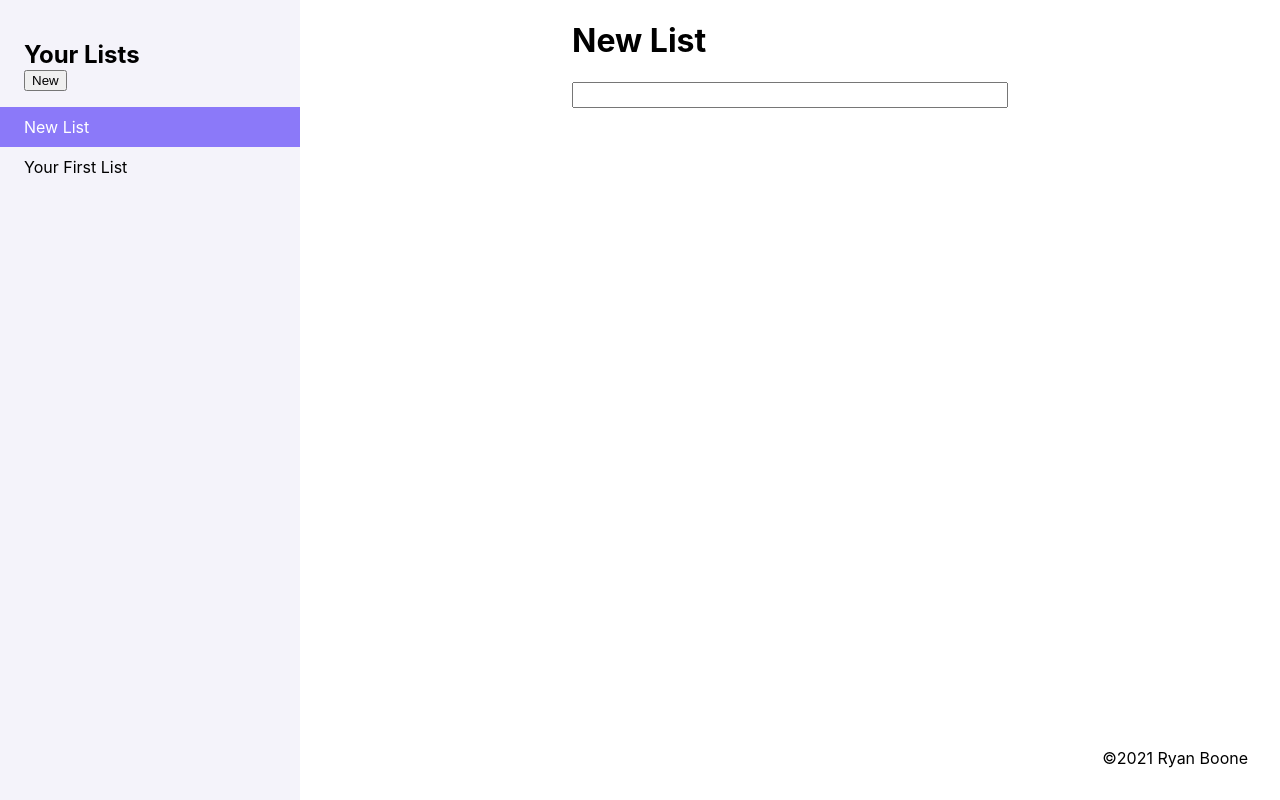
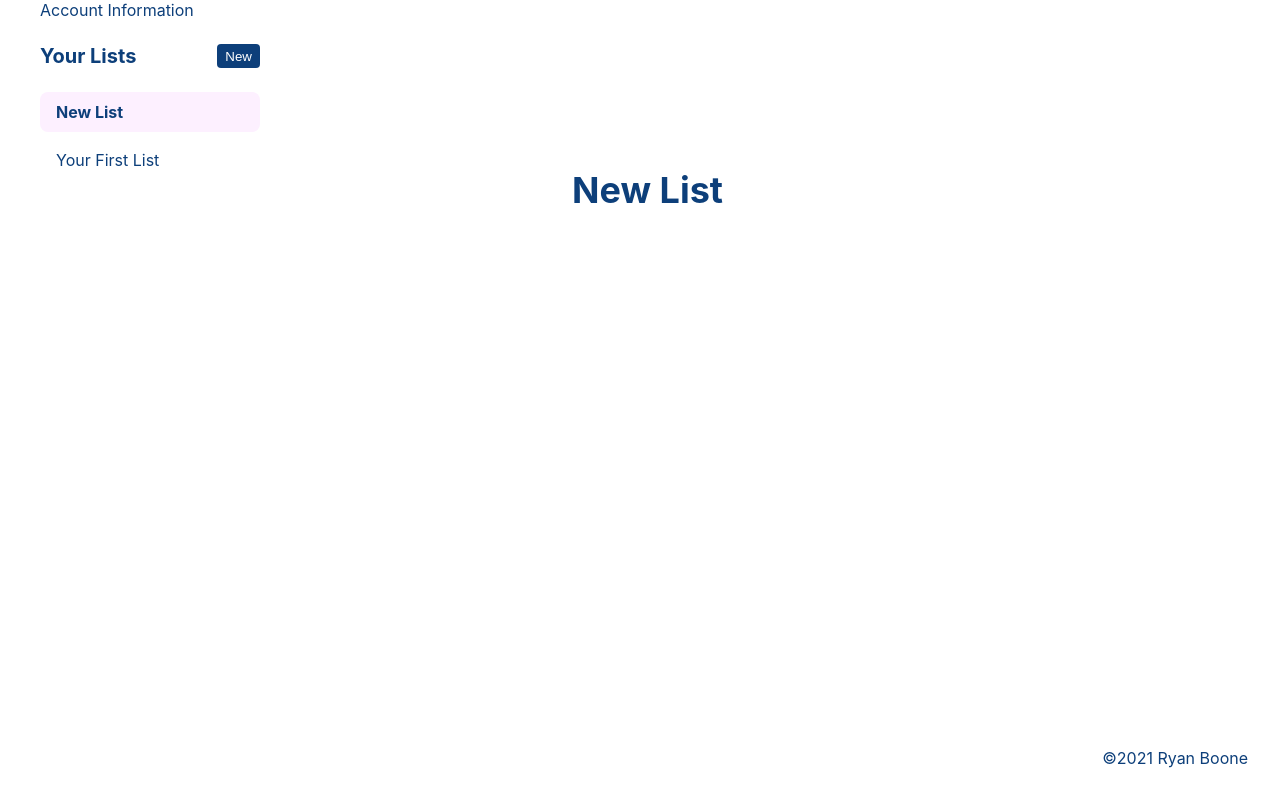
Before and after one commit to falldowngoboone/rlcl, a Next.js app: page /app in a window 1280 px wide. Both pictures are taken after a click on the button "New". Built offline with nearby package versions, Linux system fonts and the light colour scheme.

Commit message:
Add a theme

```diff
--- a/src/components/AddItemForm.tsx
+++ b/src/components/AddItemForm.tsx
@@ -1,7 +1,7 @@
 /** @jsxImportSource @emotion/react */
 
 import * as React from "react";
-import { css } from "@emotion/react";
+import { css, useTheme } from "@emotion/react";
 import { useCreateItem } from "../context/items";
 import { List } from "../model";
 
@@ -13,6 +13,7 @@ type AddItemFormProps = {
 function AddItemForm({ list, onSubmit }: AddItemFormProps) {
   const [itemName, setItemName] = React.useState("");
   const { mutate: createItem } = useCreateItem();
+  const theme = useTheme();
 
   return (
     <form
@@ -39,6 +40,15 @@ function AddItemForm({ list, onSubmit }: AddItemFormProps) {
         css={css`
           width: 100%;
           font: inherit;
+          font-size: 20px;
+          appearance: none;
+          background-color: ${theme.color.surfacePrimary};
+          border-radius: ${theme.radius.large};
+          border: 0;
+          box-shadow: ${theme.shadow.inset};
+          margin: 0;
+          display: block;
+          padding: ${theme.space[0]};
         `}
         type="text"
         name="item-name"
--- a/src/components/ContentEditable.tsx
+++ b/src/components/ContentEditable.tsx
@@ -1,4 +1,5 @@
 import * as React from "react";
+import { Interpolation, Theme } from "@emotion/react";
 
 type ListNameProps = {
   as?: React.ElementType;
@@ -10,7 +11,10 @@ function ContentEditable({
   as: Component = "div",
   initialValue,
   onChange,
-}: ListNameProps) {
+  ...props
+}: ListNameProps & {
+  css?: Interpolation<Theme>;
+}) {
   const editBoxRef = React.useRef<HTMLHeadingElement>(null);
 
   React.useEffect(() => {
@@ -55,6 +59,7 @@ function ContentEditable({
       ref={editBoxRef}
       onBlur={handleBlur}
       onInput={handleInput}
+      {...props}
     />
   );
 }
--- a/src/components/Detail.tsx
+++ b/src/components/Detail.tsx
@@ -1,7 +1,7 @@
 /** @jsxImportSource @emotion/react */
 
 import * as React from "react";
-import { css } from "@emotion/react";
+import { css, useTheme } from "@emotion/react";
 import AddItemForm from "./AddItemForm";
 import ListItem from "./ListItem";
 import { List } from "../model";
@@ -16,6 +16,7 @@ type DetailProps = {
 function Detail({ list }: DetailProps) {
   const { mutate: updateList } = useUpdateList();
   const listItems = useListItems(list.id);
+  const theme = useTheme();
 
   const handleToggle = React.useCallback(
     (itemId: string, checked: boolean) => {
@@ -56,6 +57,10 @@ function Detail({ list }: DetailProps) {
         onChange={(name) => {
           name && updateList({ id: list.id, name });
         }}
+        css={css`
+          margin-top: min(15vw, ${theme.space[6]});
+          font-size: 36px;
+        `}
       />
       <div>
         <AddItemForm list={list} onSubmit={handleAddItem} />
@@ -65,7 +70,7 @@ function Detail({ list }: DetailProps) {
             padding: 0;
 
             & > * + * {
-              margin-top: 8px;
+              margin-top: ${theme.space[0]};
             }
           `}
         >
@@ -75,13 +80,13 @@ function Detail({ list }: DetailProps) {
               css={css`
                 display: flex;
                 justify-content: space-between;
-                padding: 8px;
-                margin-left: -8px;
-                margin-right: -8px;
+                padding: ${theme.space[0]};
+                margin-left: -${theme.space[0]};
+                margin-right: -${theme.space[0]};
 
                 &:hover,
                 &:focus-within {
-                  background-color: #f9f9fc;
+                  background-color: ${theme.color.surfaceSecondary};
                 }
               `}
             >
--- a/src/components/IconButton.tsx
+++ b/src/components/IconButton.tsx
@@ -1,44 +1,23 @@
 /** @jsxImportSource @emotion/react */
 
 import { ElementType, DetailedHTMLProps, ButtonHTMLAttributes } from "react";
-import { Theme } from "@emotion/react";
+import { Theme, css, useTheme } from "@emotion/react";
 import styled from "@emotion/styled";
 
 const icons = {
   trash: (
     <>
-      <path
-        d="M5 6H19V19C19 20.6569 17.6569 22 16 22H8C6.34315 22 5 20.6569 5 19V6ZM7 8V19C7 19.5523 7.44772 20 8 20H16C16.5523 20 17 19.5523 17 19V8H7Z"
-        fill="#9795A1"
-      />
-      <path
-        d="M4 7C4 6.44772 4.44772 6 5 6H19C19.5523 6 20 6.44772 20 7C20 7.55228 19.5523 8 19 8H5C4.44772 8 4 7.55228 4 7Z"
-        fill="#9795A1"
-      />
-      <path
-        d="M8 5C8 3.34315 9.34315 2 11 2H13C14.6569 2 16 3.34315 16 5V8H8V5ZM11 4C10.4477 4 10 4.44772 10 5V6H14V5C14 4.44772 13.5523 4 13 4H11Z"
-        fill="#9795A1"
-      />
-      <path
-        d="M10 10C10.5523 10 11 10.4477 11 11V17C11 17.5523 10.5523 18 10 18C9.44772 18 9 17.5523 9 17V11C9 10.4477 9.44772 10 10 10Z"
-        fill="#9795A1"
-      />
-      <path
-        d="M14 10C14.5523 10 15 10.4477 15 11V17C15 17.5523 14.5523 18 14 18C13.4477 18 13 17.5523 13 17V11C13 10.4477 13.4477 10 14 10Z"
-        fill="#9795A1"
-      />
+      <path d="M5 6H19V19C19 20.6569 17.6569 22 16 22H8C6.34315 22 5 20.6569 5 19V6ZM7 8V19C7 19.5523 7.44772 20 8 20H16C16.5523 20 17 19.5523 17 19V8H7Z" />
+      <path d="M4 7C4 6.44772 4.44772 6 5 6H19C19.5523 6 20 6.44772 20 7C20 7.55228 19.5523 8 19 8H5C4.44772 8 4 7.55228 4 7Z" />
+      <path d="M8 5C8 3.34315 9.34315 2 11 2H13C14.6569 2 16 3.34315 16 5V8H8V5ZM11 4C10.4477 4 10 4.44772 10 5V6H14V5C14 4.44772 13.5523 4 13 4H11Z" />
+      <path d="M10 10C10.5523 10 11 10.4477 11 11V17C11 17.5523 10.5523 18 10 18C9.44772 18 9 17.5523 9 17V11C9 10.4477 9.44772 10 10 10Z" />
+      <path d="M14 10C14.5523 10 15 10.4477 15 11V17C15 17.5523 14.5523 18 14 18C13.4477 18 13 17.5523 13 17V11C13 10.4477 13.4477 10 14 10Z" />
     </>
   ),
   edit: (
     <>
-      <path
-        d="M14.7279 4.00003C15.5089 3.21898 16.7753 3.21898 17.5563 4.00003L20.3847 6.82846C21.1658 7.6095 21.1658 8.87583 20.3847 9.65688L9.36392 20.6777C8.98884 21.0528 8.48013 21.2635 7.9497 21.2635L5.12128 21.2635C4.01671 21.2635 3.12127 20.3681 3.12127 19.2635L3.12127 16.4351C3.12127 15.9046 3.33199 15.3959 3.70706 15.0208L14.7279 4.00003ZM18.9705 8.24267L16.1421 5.41424L5.12127 16.4351V19.2635H7.9497L18.9705 8.24267Z"
-        fill="#9795A1"
-      />
-      <path
-        d="M16.8492 11.7782L12.6065 7.53555L14.0208 6.12134L18.2634 10.364L16.8492 11.7782Z"
-        fill="#9795A1"
-      />
+      <path d="M14.7279 4.00003C15.5089 3.21898 16.7753 3.21898 17.5563 4.00003L20.3847 6.82846C21.1658 7.6095 21.1658 8.87583 20.3847 9.65688L9.36392 20.6777C8.98884 21.0528 8.48013 21.2635 7.9497 21.2635L5.12128 21.2635C4.01671 21.2635 3.12127 20.3681 3.12127 19.2635L3.12127 16.4351C3.12127 15.9046 3.33199 15.3959 3.70706 15.0208L14.7279 4.00003ZM18.9705 8.24267L16.1421 5.41424L5.12127 16.4351V19.2635H7.9497L18.9705 8.24267Z" />
+      <path d="M16.8492 11.7782L12.6065 7.53555L14.0208 6.12134L18.2634 10.364L16.8492 11.7782Z" />
     </>
   ),
 };
@@ -59,8 +38,8 @@ const VisuallyHidden = styled.span`
 
 const Button = styled.button`
   border-style: none;
-  background-color: #fff;
-  border-radius: 4px;
+  background-color: ${({ theme }) => theme.color.surfacePrimary};
+  border-radius: ${({ theme }) => theme.radius.small};
   appearance: none;
   margin: 0;
   padding: 0;
@@ -78,6 +57,8 @@ type IconButtonProps = {
 >;
 
 function IconButton({ variant, label, ...props }: IconButtonProps) {
+  const theme = useTheme();
+
   return (
     <Button {...props}>
       <svg
@@ -87,6 +68,9 @@ function IconButton({ variant, label, ...props }: IconButtonProps) {
         height="24"
         viewBox="0 0 24 24"
         xmlns="http://www.w3.org/2000/svg"
+        css={css`
+          fill: ${theme.color.iconPrimary};
+        `}
       >
         {icons[variant]}
       </svg>
--- a/src/components/ListItem.tsx
+++ b/src/components/ListItem.tsx
@@ -1,8 +1,7 @@
 /** @jsxImportSource @emotion/react */
 
 import * as React from "react";
-import { css, Interpolation, Theme } from "@emotion/react";
-import styled from "@emotion/styled";
+import { css, Interpolation, Theme, useTheme } from "@emotion/react";
 import { useUpdateItem } from "../context/items";
 
 import { Item } from "../model";
@@ -20,6 +19,7 @@ function ListItem({ item, checked, onToggle, onRemove }: ListItemProps) {
   const [itemName, setItemName] = React.useState(item.name);
   const nameEditInput = React.useRef<HTMLInputElement>(null);
   const { mutate: updateItem } = useUpdateItem();
+  const theme = useTheme();
 
   React.useEffect(() => {
     if (editView && nameEditInput.current) {
@@ -91,7 +91,7 @@ function ListItem({ item, checked, onToggle, onRemove }: ListItemProps) {
           display: flex;
 
           & > * + * {
-            margin-left: 8px;
+            margin-left: ${theme.space[0]};
           }
         `}
       >
@@ -107,7 +107,7 @@ function ListItem({ item, checked, onToggle, onRemove }: ListItemProps) {
             checked &&
             css`
               text-decoration: line-through;
-              color: #9795a1;
+              color: ${theme.color.textSecondary};
             `
           }
         >
@@ -126,7 +126,7 @@ function ListItem({ item, checked, onToggle, onRemove }: ListItemProps) {
           }
 
           & > button + button {
-            margin-left: 8px;
+            margin-left: ${theme.space[0]};
           }
         `}
       >
@@ -147,6 +147,8 @@ type CheckBoxProps = React.ClassAttributes<HTMLInputElement> &
   };
 
 function CheckBox({ type: _ignored, ...props }: CheckBoxProps) {
+  const theme = useTheme();
+
   return (
     <span
       css={css`
@@ -159,16 +161,16 @@ function CheckBox({ type: _ignored, ...props }: CheckBoxProps) {
             appearance: none;
             height: 24px;
             width: 24px;
-            background-color: #f4f3fa;
-            border-radius: 4px;
-            box-shadow: inset -1px 1px 4px #c4c2cf;
+            background-color: ${theme.color.surfacePrimary};
+            border-radius: ${theme.radius.small};
+            box-shadow: ${theme.shadow.inset};
             margin: 0;
             display: block;
           `,
           props.checked &&
             css`
-              background-color: #3a2c8e;
-              box-shadow: inset -1px 1px 2px #332b64;
+              background-color: ${theme.color.surfaceCallout};
+              box-shadow: none;
             `,
         ]}
         type="checkbox"
--- a/src/components/Lists.tsx
+++ b/src/components/Lists.tsx
@@ -1,7 +1,7 @@
 /** @jsxImportSource @emotion/react */
 
 import Link from "next/link";
-import { css } from "@emotion/react";
+import { css, useTheme } from "@emotion/react";
 import { List } from "../model";
 import { useRemoveList } from "../context/lists";
 import IconButton from "./IconButton";
@@ -14,6 +14,7 @@ type ListsProps = {
 
 function Lists({ lists, onListSelect, selectedId }: ListsProps) {
   const { mutate: removeList } = useRemoveList();
+  const theme = useTheme();
 
   return (
     <>
@@ -21,8 +22,12 @@ function Lists({ lists, onListSelect, selectedId }: ListsProps) {
         <ol
           css={css`
             list-style-type: none;
+            margin: 0;
             padding: 0;
-            margin: 0;
+
+            & > * + * {
+              margin-top: 0.5rem;
+            }
           `}
         >
           {lists.map(({ name, id }) => (
@@ -30,26 +35,22 @@ function Lists({ lists, onListSelect, selectedId }: ListsProps) {
               key={id}
               css={[
                 css`
-                  padding: 8px 24px;
+                  padding: 8px 16px;
                   position: relative;
                   display: flex;
                   justify-content: space-between;
                   align-items: center;
+                  border-radius: ${theme.radius.large};
 
                   &:hover,
                   &:focus-within {
-                    background-color: #e0dbff;
+                    background-color: ${theme.color.surfaceSecondary};
                   }
                 `,
                 selectedId === id &&
                   css`
-                    background-color: #8b79f9;
-                    color: #ffffff;
-
-                    &:hover,
-                    &:focus-within {
-                      background-color: #8b79f9;
-                    }
+                    background-color: ${theme.color.surfaceSecondary};
+                    font-weight: 700;
                   `,
               ]}
             >
--- a/src/context/index.tsx
+++ b/src/context/index.tsx
@@ -1,5 +1,7 @@
 import * as React from "react";
+import { ThemeProvider } from "@emotion/react";
 
+import theme from "../utils/theme";
 import { ListsStateProvider } from "./lists";
 import { ItemsStateProvider } from "./items";
 
@@ -10,7 +12,9 @@ type AppProvidersProps = {
 function AppProviders({ children }: AppProvidersProps) {
   return (
     <ListsStateProvider>
-      <ItemsStateProvider>{children}</ItemsStateProvider>
+      <ItemsStateProvider>
+        <ThemeProvider theme={theme}>{children}</ThemeProvider>
+      </ItemsStateProvider>
     </ListsStateProvider>
   );
 }
--- a/src/pages/app.tsx
+++ b/src/pages/app.tsx
@@ -2,7 +2,7 @@
 
 import * as React from "react";
 import Head from "next/head";
-import { css } from "@emotion/react";
+import { css, useTheme } from "@emotion/react";
 
 import Lists from "../components/Lists";
 import Detail from "../components/Detail";
@@ -12,6 +12,7 @@ function App() {
   const [lists] = useLists();
   const [selectedListId, setSelectedListId] = React.useState<string>();
   const { mutate: createList } = useCreateList();
+  const theme = useTheme();
 
   const selectedList = lists.find((list) => list.id === selectedListId);
 
@@ -20,6 +21,7 @@ function App() {
       css={css`
         display: flex;
         height: 100vh;
+        color: ${theme.color.textPrimary};
       `}
     >
       <Head>
@@ -30,27 +32,50 @@ function App() {
       <section
         css={css`
           flex: 0 0 300px;
-          overflow-y: auto;
-          background-color: #f4f3fa;
+          height: 100%;
+          overflow: hidden;
+          display: flex;
+          flex-direction: column;
+
+          & > * + * {
+            margin-top: ${theme.space[2]};
+          }
         `}
       >
         <div
           css={css`
-            position: sticky;
-            top: 0;
-            padding: 40px 24px 16px;
-            background-color: #f4f3fa;
-            z-index: 2;
+            padding-left: ${theme.space[3]};
+            padding-right: ${theme.space[3]};
+          `}
+        >
+          Account Information
+        </div>
+        <div
+          css={css`
+            display: flex;
+            justify-content: space-between;
+            padding-left: ${theme.space[3]};
+            padding-right: ${theme.space[3]};
           `}
         >
           <h2
             css={css`
               margin: 0;
+              font-size: 20px;
             `}
           >
             Your Lists
           </h2>
           <button
+            css={css`
+              appearance: none;
+              color: ${theme.color.textCallout};
+              background-color: ${theme.color.surfaceCallout};
+              border: 0;
+              border-radius: ${theme.radius.small};
+              display: inline-block;
+              padding: 0 8px;
+            `}
             onClick={(e) => {
               e.preventDefault();
               createList(
@@ -66,6 +91,14 @@ function App() {
             New
           </button>
         </div>
+        <div
+          css={css`
+            max-height: 100%;
+            overflow-y: auto;
+            padding-left: ${theme.space[3]};
+            padding-right: ${theme.space[3]};
+          `}
+        >
           <Lists
             lists={lists}
             onListSelect={(id) => {
@@ -73,6 +106,7 @@ function App() {
             }}
             selectedId={selectedListId}
           />
+        </div>
       </section>
       <div
         css={css`
--- a/src/styles/Home.module.css
+++ b/src/styles/Home.module.css
@@ -62,7 +62,7 @@
 
 .code {
   background: #fafafa;
-  border-radius: 5px;
+  border-radius: 4px;
   padding: 0.75rem;
   font-size: 1.1rem;
   font-family: Menlo, Monaco, Lucida Console, Liberation Mono, DejaVu Sans Mono,
@@ -85,7 +85,7 @@
   color: inherit;
   text-decoration: none;
   border: 1px solid #eaeaea;
-  border-radius: 10px;
+  border-radius: 8px;
   transition: color 0.15s ease, border-color 0.15s ease;
   width: 45%;
 }
--- /dev/null
+++ b/src/utils/theme.ts
@@ -0,0 +1,30 @@
+const theme = {
+  space: [
+    "8px",
+    "16px",
+    "24px",
+    "40px",
+    "64px",
+    "104px",
+    "168px",
+    "272px",
+  ] as const,
+  color: {
+    textPrimary: "#0d3f7a",
+    textSecondary: "#7a8ea5",
+    textCallout: "#fff",
+    surfacePrimary: "#fff",
+    surfaceSecondary: "#fdf0ff",
+    surfaceCallout: "#0d3f7a",
+    iconPrimary: "#7a8ea5",
+  } as const,
+  shadow: {
+    inset: "box-shadow: inset -1px 1px 4px #c4c2cf",
+  } as const,
+  radius: {
+    small: "4px",
+    large: "8px",
+  } as const,
+};
+
+export default theme;
```
Also changed, not shown: emotion.d.ts (added, +8 -0 lines). Lines whose indentation alone changed are shown as unchanged.
